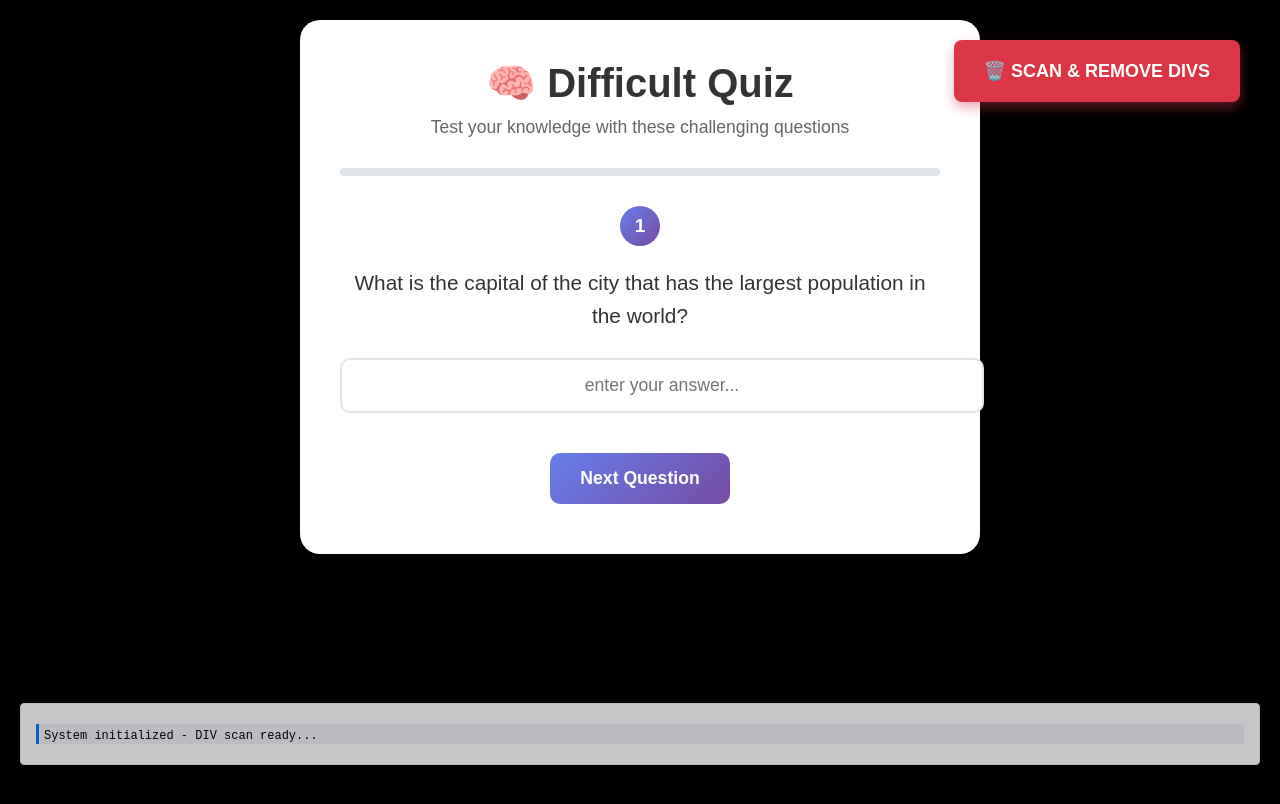
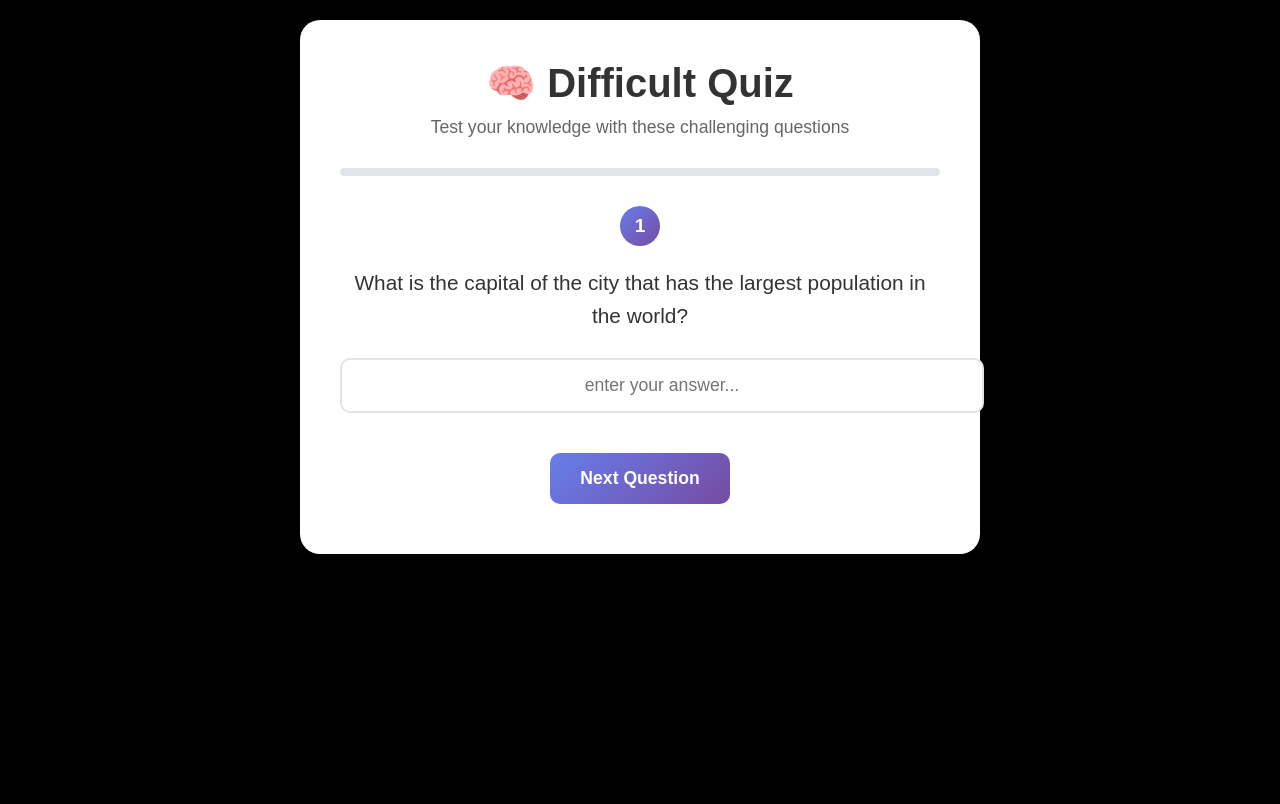
Before and after one commit to Abhijithirepro/extension_dom_ai_checker, a plain HTML site: page index.html in a window 1280 px wide. Drawn offline with Linux system fonts and the light colour scheme.

Commit message:
Update index.html

```diff
--- a/index.html
+++ b/index.html
@@ -14,7 +14,6 @@
             margin: 20px;
             background-color: black;
             color: white;
-            padding-bottom: 120px;
         }
 
         /* AI Detector Styles */
@@ -22,59 +21,8 @@
             /* Protection class for our elements */
         }
 
-        .aggressive-button {
-            background-color: #dc3545;
-            color: white;
-            border: none;
-            padding: 20px 30px;
-            border-radius: 8px;
-            cursor: pointer;
-            margin: 20px;
-            font-size: 18px;
-            font-weight: bold;
-            box-shadow: 0 6px 12px rgba(220, 53, 69, 0.4);
-            position: fixed;
-            top: 20px;
-            right: 20px;
-            z-index: 10000;
-        }
-        .aggressive-button:hover {
-            background-color: #c82333;
-            box-shadow: 0 8px 16px rgba(220, 53, 69, 0.5);
-        }
-        .log {
-            background-color: #f8f9fa;
-            border: 1px solid #dee2e6;
-            border-radius: 4px;
-            padding: 15px;
-            margin: 15px 0;
-            max-height: 100px;
-            overflow-y: auto;
-            font-family: monospace;
-            font-size: 12px;
-            position: fixed;
-            bottom: 20px;
-            left: 20px;
-            right: 20px;
-            z-index: 9999;
-            color: black;
-            opacity: 0.8;
-        }
-        .log-entry {
-            margin: 5px 0;
-            padding: 5px;
-            height: 10px;
-            border-left: 3px solid #007bff;
-            background-color: #e9ecef;
-        }
-        .log-entry.hidden {
-            border-left-color: #ffc107;
-            background-color: #fff3cd;
-        }
-        .log-entry.auto {
-            border-left-color: #28a745;
-            background-color: #d4edda;
-        }
+
+
 
 
 
@@ -87,7 +35,7 @@
             max-width: 600px;
             width: 100%;
             text-align: center;
-            margin: 20px auto 150px auto;
+            margin: 20px auto;
             color: #333;
         }
 
@@ -241,16 +189,7 @@
 </head>
 <body>
 
-    <div hireproElement>
-        <!-- AI Detector Button -->
-        <button class="aggressive-button" id="manual-scan-button" onclick="AIExtensionDetector.aggressiveManualScan()">🗑️ SCAN & REMOVE DIVS</button>
 
-
-        <!-- AI Detector Log -->
-        <div id="log" class="log">
-            <div class="log-entry">System initialized - DIV scan ready...</div>
-        </div>
-    </div>
 
     <!-- Quiz Section -->
     <div hireproElement class="quiz-container">
@@ -363,15 +302,7 @@
     <script  hireproElement src="ai-detector.js"></script>
     <script hireproElement>
 
-        function addLogEntry(message, type) {
-            var log = document.getElementById('log');
-            var entry = document.createElement('div');
-            entry.className = 'log-entry' + (type ? ' ' + type : '');
-            entry.textContent = new Date().toLocaleTimeString() + ': ' + message;
-            log.appendChild(entry);
-            log.scrollTop = log.scrollHeight;
-        }
-        window.addLogEntry = addLogEntry;
+
 
 
 
@@ -517,16 +448,12 @@
 
         // Add click event listener to trigger AI detector on every click
         document.addEventListener('click', function(event) {
-            // Don't trigger if clicking on the AI detector button itself to avoid double execution
-            if (!event.target.closest('#manual-scan-button')) {
             // Add a small delay to ensure the click event completes first
             setTimeout(function() {
                 if (typeof AIExtensionDetector !== 'undefined' && AIExtensionDetector.aggressiveManualScan) {
                     AIExtensionDetector.aggressiveManualScan();
-                        addLogEntry('Auto-scan triggered by page click', 'auto');
                 }
             }, 100);
-            }
         });
     </script>
 </body>
```
Lines whose indentation alone changed are shown as unchanged.
